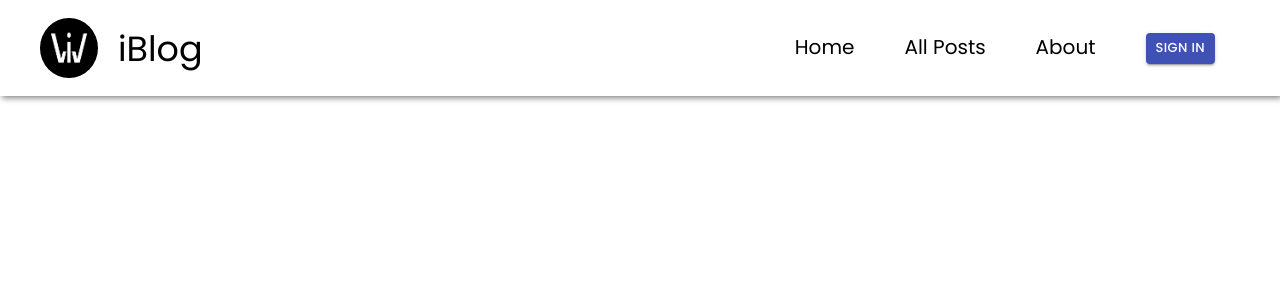
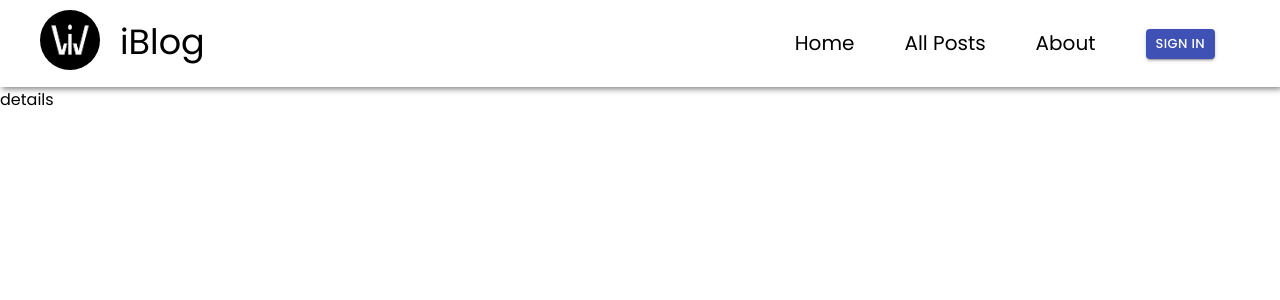
Before and after one commit to islemwilcher/iblog, a React (Create React App) app: page /posts/1 in a window 1280 px wide. Shown: the top 300 px of the page. Built offline with nearby package versions, Linux system fonts and the light colour scheme.

Commit message:
some changes in the ui

```diff
--- a/src/App.js
+++ b/src/App.js
@@ -14,7 +14,7 @@ import Home from './pages/home/Home'
 import About from './pages/about/About'
 import signin from './pages/signin/signin'
 import ManagePosts from './pages/admin/manageposts/ManagePosts';
-
+import PostDetails from './pages/postdetails/PostDetails'
 
 const App = () => {
     return (
@@ -25,6 +25,7 @@ const App = () => {
                     <Protectedroute exact path='/dashboard' component={Dashboard} />
                     <Protectedroute exact path='/manageposts' component={ManagePosts} />
                     <Route path='/' exact component={Home} />
+                    <Route path='/posts/:id' exact component={PostDetails} />
                     <Route path="/allposts" component={AllPosts} />
                     <Route path='/about' component={About} />
                     <Route path='/signin' component={signin} />
--- a/src/api/index.js
+++ b/src/api/index.js
@@ -10,7 +10,7 @@ API.interceptors.request.use((req) => {
   return req;
 });
 
-export const fetchPost = (id) => API.get(`/posts${id}`);
+export const fetchPost = (id) => API.get(`/posts/${id}`);
 export const fetchPosts = () => API.get('/posts');
 export const createPost = (newPost) => API.post('/posts', newPost);
 export const updatePost = (id, updatedPost) => API.patch(`/posts/${id}`, updatedPost);
--- a/src/components/nav/RightNav.jsx
+++ b/src/components/nav/RightNav.jsx
@@ -95,7 +95,7 @@ const RightNav = ({ open }) => {
             <Link style={navStyle} to="/signin"><li>
                 {user
                     ? <Button variant="contained" size='small' color='secondary' onClick={logout}>Log out</Button>
-                    : <Button variant="contained" size='small' color='primary'>Sign in</Button>
+                    : <Button variant="contained" size='small' color='primary' >Sign in</Button>
                 }</li></Link>
         </Ul>
     )
--- a/src/components/nav/navbar.jsx
+++ b/src/components/nav/navbar.jsx
@@ -2,15 +2,16 @@ import React from 'react'
 import Logo from './logo.jpg';
 import styled from 'styled-components';
 import Burger from './Burger'
+import { Link } from 'react-router-dom';
 
 const Nav = styled.nav`
     width: 100%;
-    padding: 0 40px;
+    padding: 10px 40px;
     align-items: center;
     text-align:center;
     display: flex;
     justify-content: space-between;
-    height:12vh;
+    height:auto;
     box-shadow: 2px 2px 6px grey;
 
     .logo {
@@ -21,21 +22,24 @@ const Nav = styled.nav`
         img{
             border-radius: 50%;
         }
-
-        h3{
-            margin-left: 20px;
-            font-weight: 400;
-            font-size: 35px;
-        }
     }
 `
 
 const Navbar = () => {
+    const navStyle = {
+        color: 'black',
+        textDecoration: 'none',
+        fontSize: '35px',
+        marginLeft: '20px',
+        marginBottom: '5px'
+    };
     return (
         <Nav>
             <div className="logo">
-                <img src={Logo} alt="logo" width="60px" height="60px" />
-                <h3>iBlog</h3>
+                <Link to='/'>
+                    <img src={Logo} alt="logo" width="60px" height="60px" />
+                </Link>
+                <Link style={navStyle} to='/'>iBlog</Link>
             </div>
             <Burger />
         </Nav>
--- a/src/pages/admin/manageposts/ManagePosts.jsx
+++ b/src/pages/admin/manageposts/ManagePosts.jsx
@@ -20,7 +20,7 @@ const ManagePosts = () => {
     return (
         <Grow in>
             <Container className={classes.grow}>
-                <Grid className={classes.grid} container justify="space-between" alignItems="stretch" spacing={3}>
+                <Grid className={classes.grid} container alignItems="stretch" spacing={3}>
                     <Grid item xs={12} sm={8}>
                         <Posts setCurrentId={setCurrentId} visible={visible} />
                     </Grid>
--- a/src/pages/admin/manageposts/form/form.jsx
+++ b/src/pages/admin/manageposts/form/form.jsx
@@ -10,7 +10,8 @@ const Form = ({ currentId, setCurrentId }) => {
   const [postData, setPostData] = useState({
     creator: '', title: '', message: '', tags: '', selectedFile: '',
     title1: '', message1: '', selectedFile1: '',
-    title2: '', message2: '', selectedFile3: '',
+    title2: '', message2: '', selectedFile2: '',
+    title3: '', message3: '', selectedFile3: '',
     title4: '', message4: '', selectedFile4: '',
     title5: '', message5: '', selectedFile5: ''
  });
--- a/src/pages/admin/manageposts/posts/post/post.jsx
+++ b/src/pages/admin/manageposts/posts/post/post.jsx
@@ -1,22 +1,28 @@
 
-import { Card, CardMedia, Button, Typography } from '@material-ui/core/';
+import { Card, CardMedia, Button, Typography } from '@material-ui/core';
 import DeleteIcon from '@material-ui/icons/Delete';
 import MoreHorizIcon from '@material-ui/icons/MoreHoriz';
 import moment from 'moment';
 import { useDispatch } from 'react-redux';
+import { useHistory } from 'react-router-dom';
 
 import { deletePost } from '../../../../../actions/posts';
 import useStyles from './styles';
 
 const Post = ({ post, setCurrentId, visible }) => {
   const dispatch = useDispatch();
+  const history = useHistory();
   const classes = useStyles();
 
   const user = JSON.parse(localStorage.getItem('profile'))
 
+  const openPost = () => {
+    history.push(`/posts/${post._id}`)
+  }
+
   return (
     <Card className={classes.card}>
-      <div>
+      <div className={classes.base} onClick={openPost}>
         <CardMedia className={classes.media} image={post.selectedFile} title={post.title} />
 
         <div className={classes.details}>
--- a/src/pages/admin/manageposts/posts/post/styles.js
+++ b/src/pages/admin/manageposts/posts/post/styles.js
@@ -30,4 +30,7 @@ export default makeStyles({
     color: 'gray',
     fontWeight: 300,
   },
+  base: {
+    cursor: 'pointer',
+  },
 });
--- a/src/pages/admin/manageposts/styles.js
+++ b/src/pages/admin/manageposts/styles.js
@@ -2,7 +2,7 @@ import { makeStyles } from '@material-ui/core/styles';
 
 export default makeStyles((theme) => ({
   grow: {
-      margin: '30px 0',
+      margin: '30px auto',
   },
   [theme.breakpoints.down('sm')]: {
     grid: {
--- /dev/null
+++ b/src/pages/postdetails/PostDetails.jsx
@@ -0,0 +1,11 @@
+import React from 'react'
+
+const Postdetails = () => {
+  return (
+    <div>
+      details
+    </div>
+  )
+}
+
+export default Postdetails
```
Also changed, not shown: src/actions/posts.js (line endings or trailing spaces).
